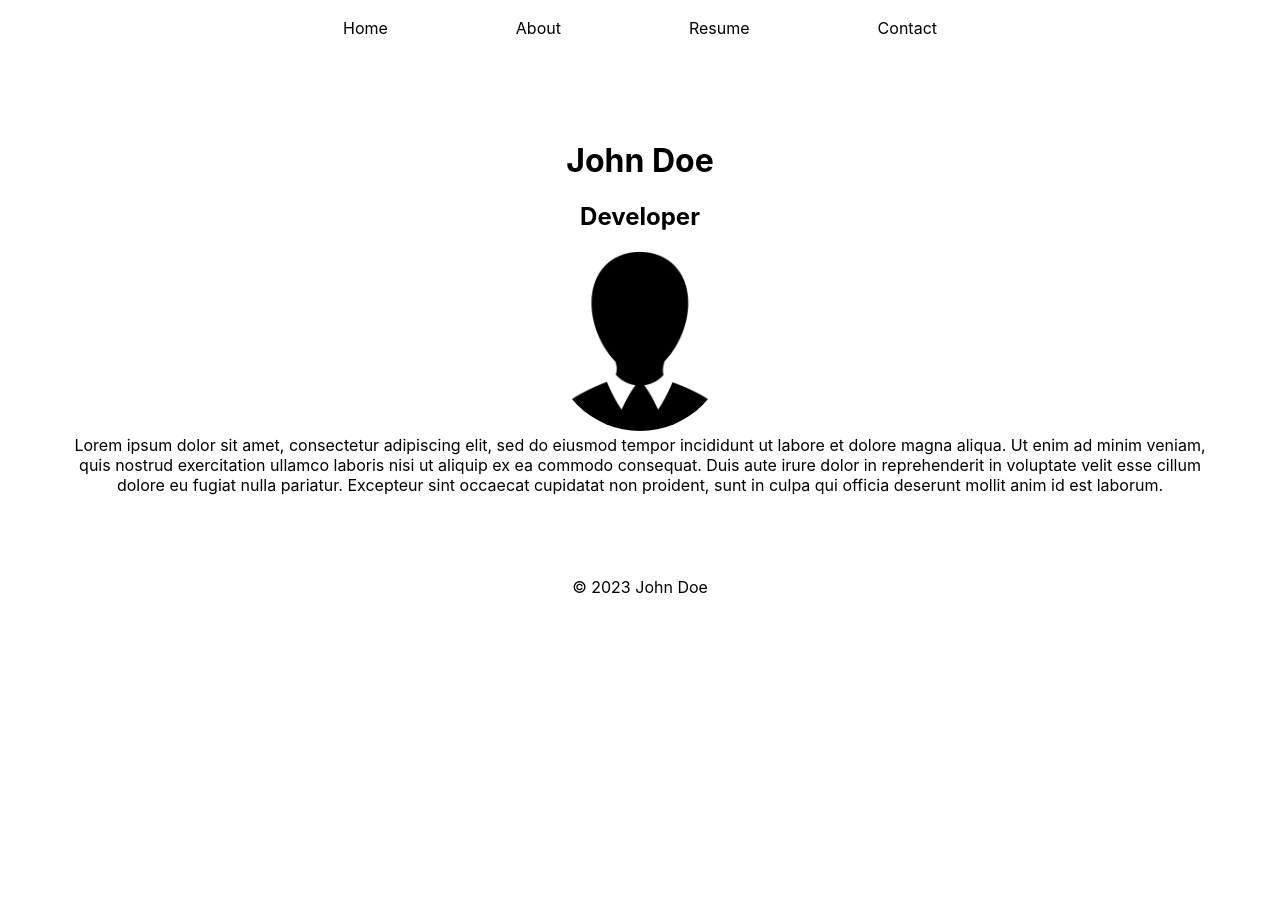
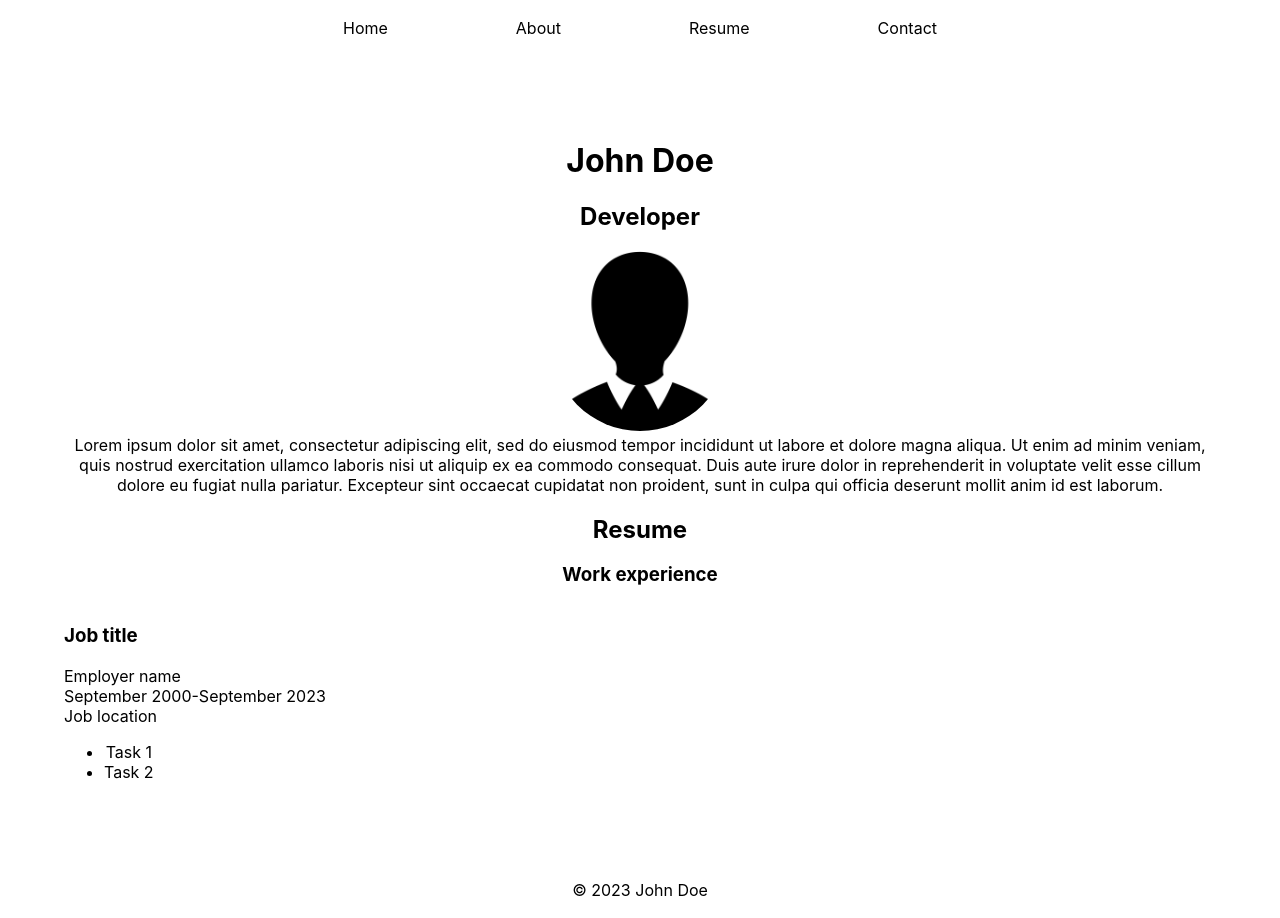
Before and after one commit to vrahier/website, a React (Create React App) app: page / in a window 1280 px wide. Before the commit the page ends 800 px from the top, so only its background shows below. Built offline with nearby package versions, Linux system fonts and the light colour scheme.

Commit message:
Add a new component to display work experiences

```diff
--- a/src/components/Content.jsx
+++ b/src/components/Content.jsx
@@ -1,5 +1,6 @@
 import { PropTypes } from 'prop-types';
 import './Content.css';
+import Experience from './Experience';
 
 function Content({ data }) {
   return (
@@ -11,6 +12,14 @@ function Content({ data }) {
       </div>
       <div id="presentation">
         {data.presentation}
+      </div>
+      <div id="resume">
+        <h2>Resume</h2>
+        <h3>Work experience</h3>
+        {data.experiences.map((exp, index) => (
+          <Experience key={index} id={index} experience={exp} />
+        ))
+        }
       </div>
     </div>
   )
--- /dev/null
+++ b/src/components/Experience.css
@@ -0,0 +1,9 @@
+.container {
+  display: flex;
+  flex-direction: column;
+}
+
+.container div {
+  display: flex;
+  justify-content: left;
+}
--- /dev/null
+++ b/src/components/Experience.jsx
@@ -0,0 +1,41 @@
+import {useEffect} from 'react';
+import {PropTypes} from 'prop-types';
+import './Experience.css';
+
+function Experience({id, experience}) {
+
+  useEffect(() => {
+    document.getElementById(`expDescription${id}`).innerHTML = experience.description;
+  }, [])
+
+  return <div className="container">
+      <div className="expTitle">
+        <h3>{experience.title}</h3>
+      </div>
+      <div>
+        {experience.employer}
+      </div>
+      <div className="expDates">
+        {experience.fromDate}-{experience.toDate}
+      </div>
+      <div>
+        {experience.location}
+      </div>
+      <div id={`expDescription${id}`} className="expDescription">
+        {experience.description}
+      </div>
+    </div>
+}
+
+Experience.propTypes = {
+  id: PropTypes.number.isRequired,
+  experience: PropTypes.shape({
+    title: PropTypes.string.isRequired,
+    fromDate: PropTypes.string,
+    toDate: PropTypes.string,
+    employer: PropTypes.string,
+    location: PropTypes.string,
+    description: PropTypes.string
+  }).isRequired
+}
+export default Experience;
```
